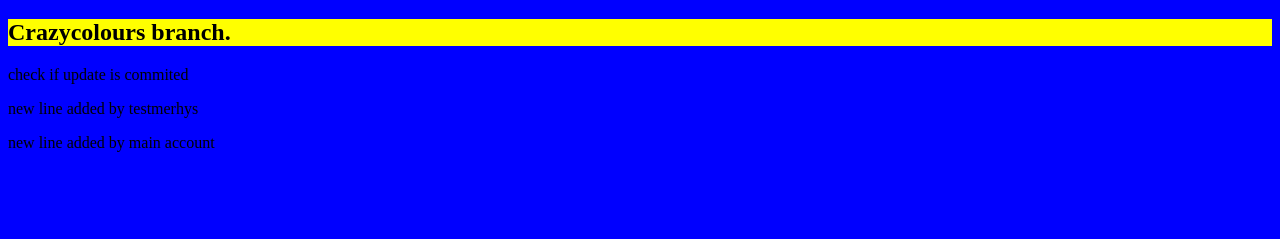
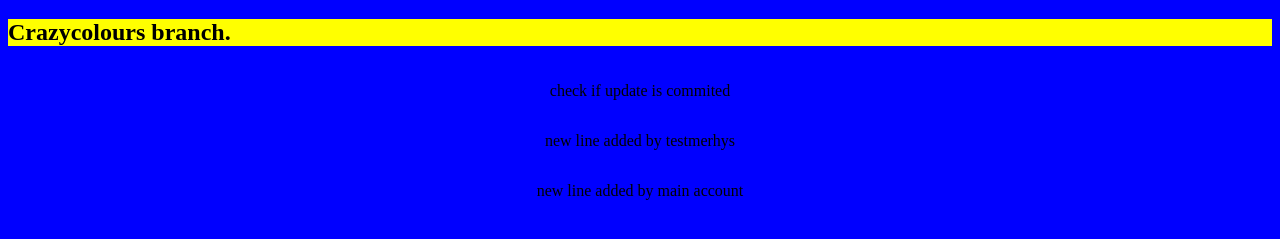
Before and after one commit to rhysmoggs/GitVideo, a plain HTML site: page index.html in a window 1280 px wide. Shown: the part 61-300 px from the top of the page. Drawn offline with Linux system fonts and the light colour scheme.

Commit message:
add flex to container

```diff
--- a/index.html
+++ b/index.html
@@ -9,7 +9,7 @@
   <body>
     <h1>Hello, check the console.</h1>
     <h2>Crazycolours branch.</h2>
-    <div>
+    <div class="container">
       <p>check if update is commited</p>
       <p>new line added by testmerhys</p>
       <p>new line added by main account</p>
--- a/styles.css
+++ b/styles.css
@@ -9,3 +9,10 @@ h1 {
 h2 {
   background-color: yellow;
 }
+
+.container {
+  display: flex;
+  justify-content: center;
+  flex-direction: column;
+  align-items: center;
+}
```
